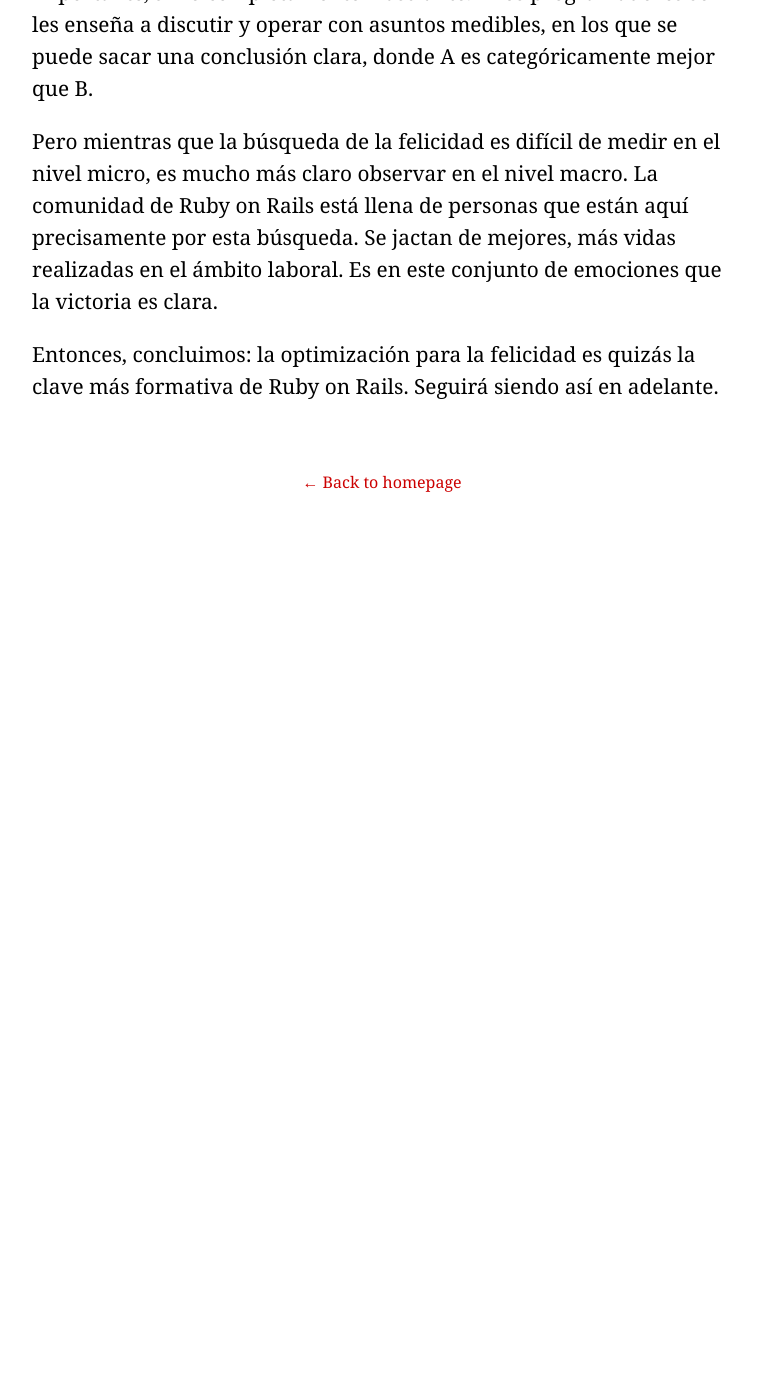
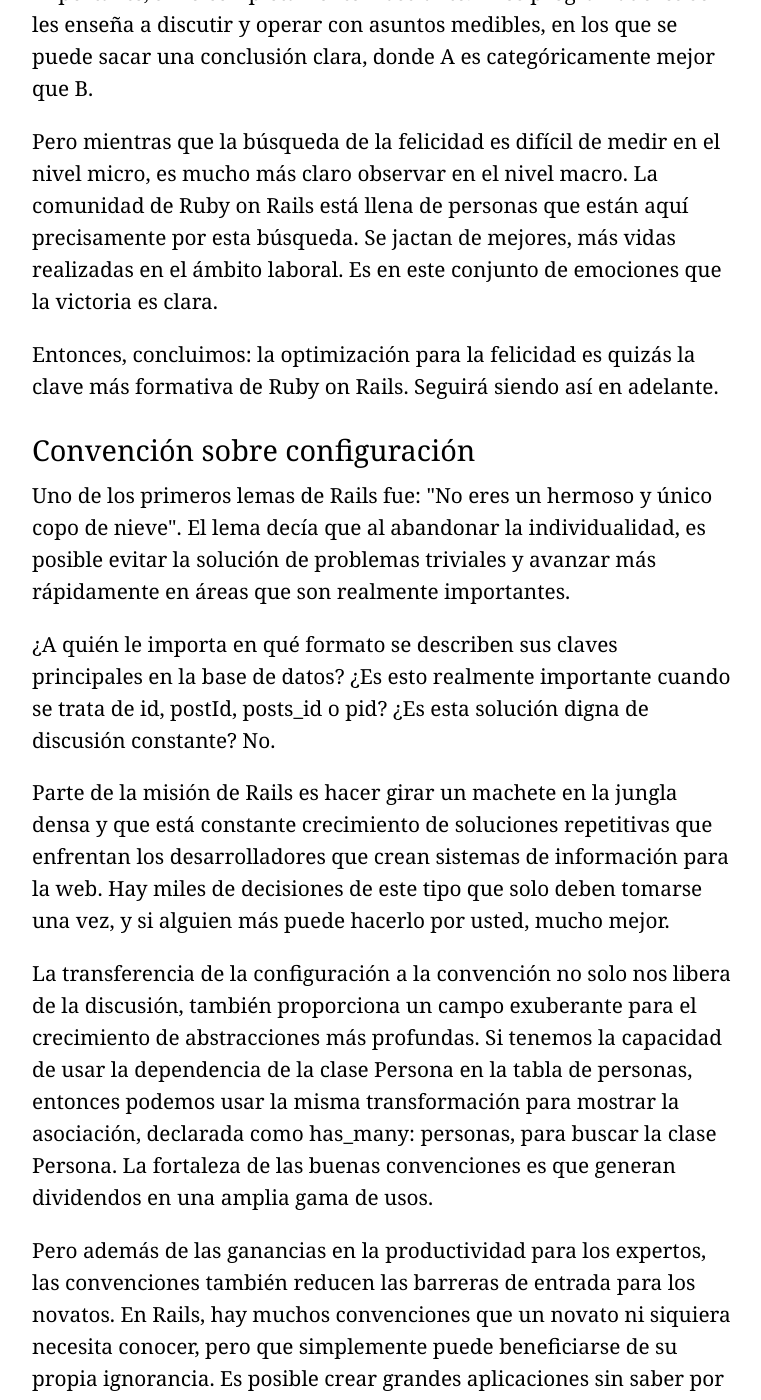
Before and after one commit to rails/homepage, a Jekyll site: the page built from doctrine/es.html, in a window 1280 px wide and 1400 px high, scrolled down 5668 px. Shown: the whole window, without its empty margins (258-1019 px from the left). Built offline with Jekyll 4.4.1, drawn with Linux system fonts in a browser that asks for light colours; before the commit the page ends 6270 px from its top, so only the background shows below that; some of the changed text lies outside the part shown.

Commit message:
Spanish doctrine: convention over configuration

```diff
--- a/doctrine/es.html
+++ b/doctrine/es.html
@@ -85,4 +85,24 @@
       <p>Pero mientras que la búsqueda de la felicidad es difícil de medir en el nivel micro, es mucho más claro observar en el nivel macro. La comunidad de Ruby on Rails está llena de personas que están aquí precisamente por esta búsqueda. Se jactan de mejores, más vidas realizadas en el ámbito laboral. Es en este conjunto de emociones que la victoria es clara.</p>
 
       <p>Entonces, concluimos: la optimización para la felicidad es quizás la clave más formativa de Ruby on Rails. Seguirá siendo así en adelante.</p>
+
+      <h2 id="convention-over-configuration">Convención sobre configuración</h2>
+
+      <p>Uno de los primeros lemas de Rails fue: "No eres un hermoso y único copo de nieve". El lema decía que al abandonar la individualidad, es posible evitar la solución de problemas triviales y avanzar más rápidamente en áreas que son realmente importantes.</p>
+
+      <p>¿A quién le importa en qué formato se describen sus claves principales en la base de datos? ¿Es esto realmente importante cuando se trata de id, postId, posts_id o pid? ¿Es esta solución digna de discusión constante? No.</p>
+
+      <p>Parte de la misión de Rails es hacer girar un machete en la jungla densa y que está constante crecimiento de soluciones repetitivas que enfrentan los desarrolladores que crean sistemas de información para la web. Hay miles de decisiones de este tipo que solo deben tomarse una vez, y si alguien más puede hacerlo por usted, mucho mejor.</p>
+
+      <p>La transferencia de la configuración a la convención no solo nos libera de la discusión, también proporciona un campo exuberante para el crecimiento de abstracciones más profundas. Si tenemos la capacidad de usar la dependencia de la clase Persona en la tabla de personas, entonces podemos usar la misma transformación para mostrar la asociación, declarada como has_many: personas, para buscar la clase Persona. La fortaleza de las buenas convenciones es que generan dividendos en una amplia gama de usos.</p>
+
+      <p>Pero además de las ganancias en la productividad para los expertos, las convenciones también reducen las barreras de entrada para los novatos. En Rails, hay muchos convenciones que un novato ni siquiera necesita conocer, pero que simplemente puede beneficiarse de su propia ignorancia. Es posible crear grandes aplicaciones sin saber por qué todo funciona de esa manera.</p>
+
+      <p>Eso no es posible si su entorno de trabajo es simplemente un libro de texto grueso y su nueva aplicación es una hoja de papel en blanco. Se necesita un esfuerzo inmenso para averiguar dónde y cómo empezar. La mitad de la batalla para ponerse en marcha es encontrar un hilo del cual tirar.</p>
+
+      <p>Lo mismo ocurre incluso cuando entiendes cómo todas las piezas van juntas. Cuando hay un próximo paso obvio para cada cambio, podemos desplazarnos a través de las muchas partes de una aplicación que es igual o muy similar a todas las demás aplicaciones que la precedieron. Un lugar para cada cosa y cada cosa en su lugar. Las restricciones liberan incluso a las mentes más capaces.</p>
+
+      <p>Sin embargo, como con cualquier cosa, el poder de la convención no viene sin peligro. Cuando Rails hace que sea tan trivial hacer tanto, es fácil pensar que todos los aspectos de una aplicación pueden estar formados por plantillas pre-definidas. Pero la mayoría de las aplicaciones que vale la pena construir tienen algunos elementos que son únicos de alguna manera. Puede que solo sea el 5% o 1%, pero está ahí.</p>
+
+      <p>La parte más difícil es saber cuándo dejar las convenciones. ¿Cuándo son las razones lo suficientemente serias para justificar esta decisión? Sostengo que la mayoría de los requisitos previos para ser un hermoso y único copo de nieve son poco considerados, y el costo de desviarse de Rails está subestimado. De hecho, hay un precio y usted debe reflexionar profundamente.</p>
     </section>
```
